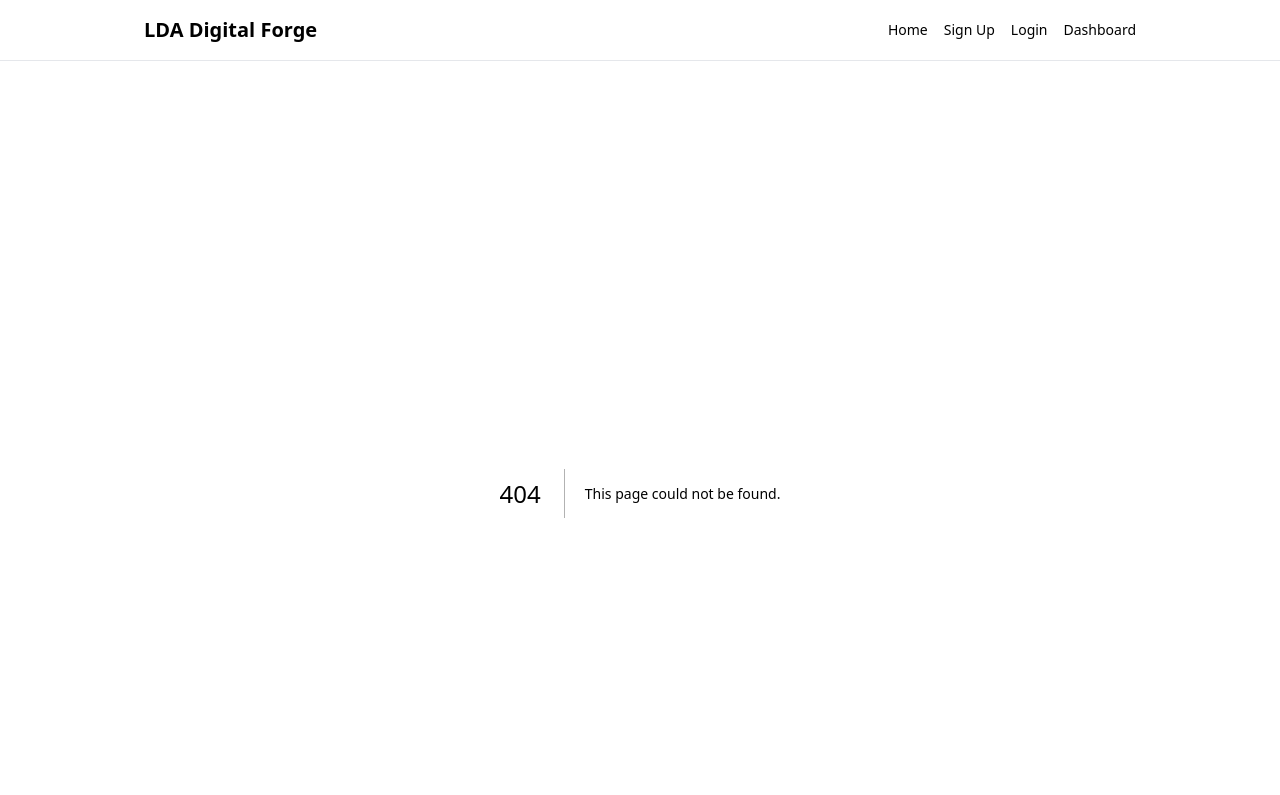
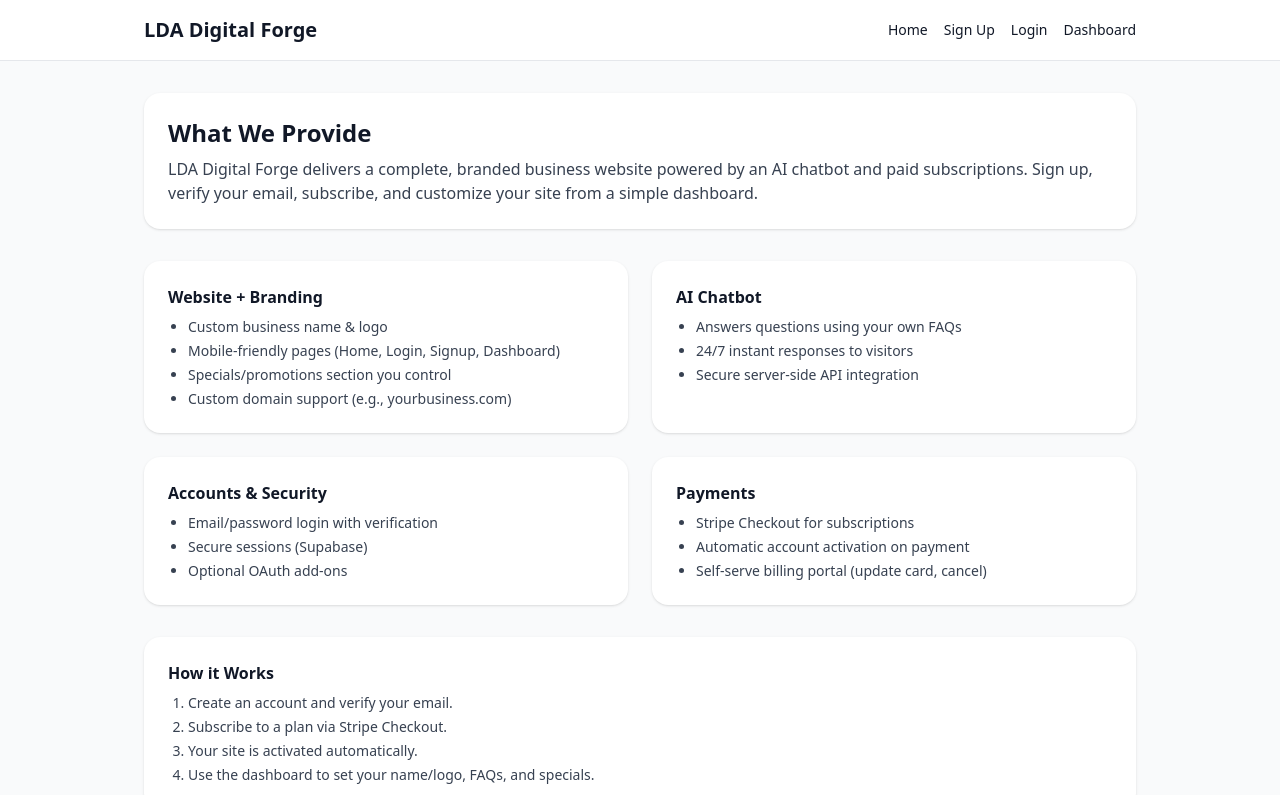
Before and after one commit to LandenAdams/lda-digital-forge, a Next.js app: page /service-description in a window 1280 px wide. Before the commit this address had no page. Shown: the top 795 px of the page. Built offline with nearby package versions, Linux system fonts and the light colour scheme.

Commit message:
Create service-description.tsx

```diff
--- /dev/null
+++ b/pages/service-description.tsx
@@ -0,0 +1,75 @@
+import Head from "next/head";
+
+export default function ServiceDescription() {
+  return (
+    <div className="space-y-8">
+      <Head>
+        <title>LDA Digital Forge – Service Description</title>
+        <meta name="description" content="What LDA Digital Forge provides: a branded business website with AI chatbot, authentication, and paid subscriptions." />
+      </Head>
+
+      <section className="card">
+        <h1 className="text-2xl font-bold mb-2">What We Provide</h1>
+        <p className="text-gray-700">
+          LDA Digital Forge delivers a complete, branded business website powered by an AI chatbot and paid subscriptions.
+          Sign up, verify your email, subscribe, and customize your site from a simple dashboard.
+        </p>
+      </section>
+
+      <section className="grid md:grid-cols-2 gap-6">
+        <div className="card">
+          <h2 className="font-semibold mb-2">Website + Branding</h2>
+          <ul className="list-disc pl-5 text-gray-700 space-y-1 text-sm">
+            <li>Custom business name & logo</li>
+            <li>Mobile-friendly pages (Home, Login, Signup, Dashboard)</li>
+            <li>Specials/promotions section you control</li>
+            <li>Custom domain support (e.g., yourbusiness.com)</li>
+          </ul>
+        </div>
+        <div className="card">
+          <h2 className="font-semibold mb-2">AI Chatbot</h2>
+          <ul className="list-disc pl-5 text-gray-700 space-y-1 text-sm">
+            <li>Answers questions using your own FAQs</li>
+            <li>24/7 instant responses to visitors</li>
+            <li>Secure server-side API integration</li>
+          </ul>
+        </div>
+        <div className="card">
+          <h2 className="font-semibold mb-2">Accounts & Security</h2>
+          <ul className="list-disc pl-5 text-gray-700 space-y-1 text-sm">
+            <li>Email/password login with verification</li>
+            <li>Secure sessions (Supabase)</li>
+            <li>Optional OAuth add-ons</li>
+          </ul>
+        </div>
+        <div className="card">
+          <h2 className="font-semibold mb-2">Payments</h2>
+          <ul className="list-disc pl-5 text-gray-700 space-y-1 text-sm">
+            <li>Stripe Checkout for subscriptions</li>
+            <li>Automatic account activation on payment</li>
+            <li>Self-serve billing portal (update card, cancel)</li>
+          </ul>
+        </div>
+      </section>
+
+      <section className="card">
+        <h2 className="font-semibold mb-2">How it Works</h2>
+        <ol className="list-decimal pl-5 text-gray-700 space-y-1 text-sm">
+          <li>Create an account and verify your email.</li>
+          <li>Subscribe to a plan via Stripe Checkout.</li>
+          <li>Your site is activated automatically.</li>
+          <li>Use the dashboard to set your name/logo, FAQs, and specials.</li>
+        </ol>
+      </section>
+
+      <section className="card">
+        <h2 className="font-semibold mb-2">What You Can Manage</h2>
+        <ul className="list-disc pl-5 text-gray-700 space-y-1 text-sm">
+          <li>Business name & logo</li>
+          <li>FAQ content used by the chatbot</li>
+          <li>Special promotions and announcements</li>
+        </ul>
+      </section>
+    </div>
+  );
+}
```
